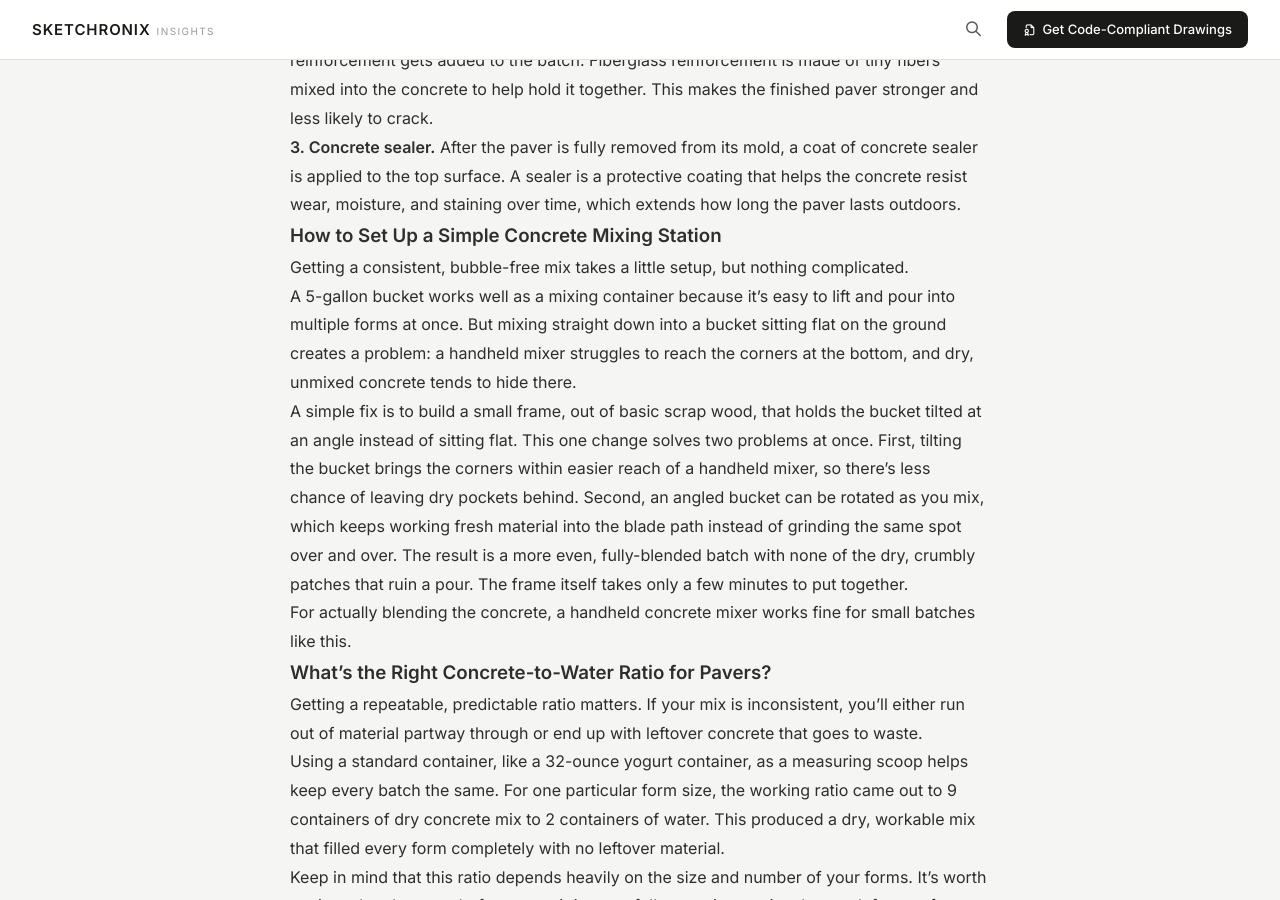
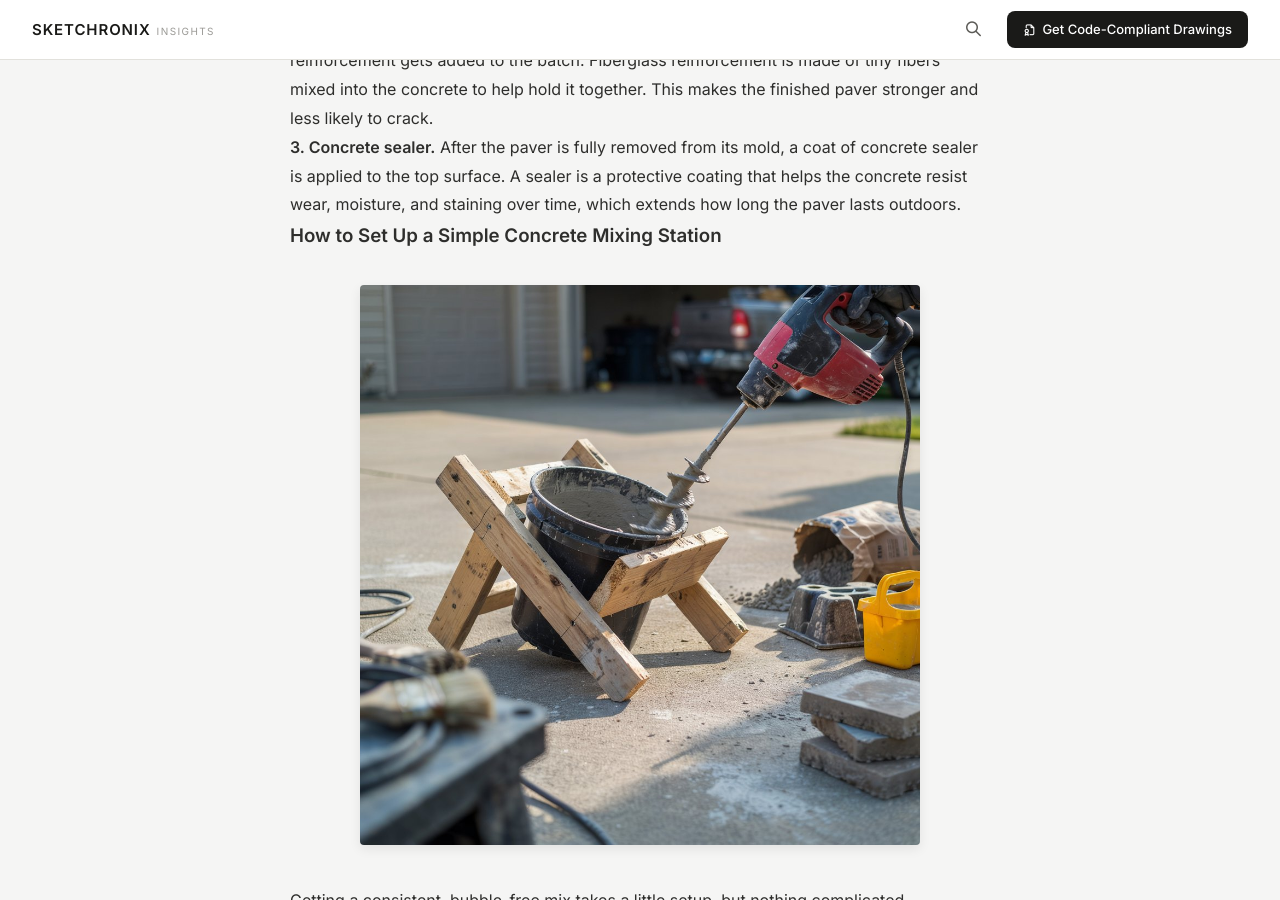
Before and after one commit to sketchronixx/blog, a Jekyll site: the page built from _posts/2026-07-14-diy-stone-look-concrete-pavers.md, in a window 1280 px wide and 900 px high, scrolled down 2237 px. Built offline with Jekyll 4.4.1, drawn with Linux system fonts in a browser that asks for light colours.

Commit message:
Update 2026-07-14-diy-stone-look-concrete-pavers.md

```diff
--- a/_posts/2026-07-14-diy-stone-look-concrete-pavers.md
+++ b/_posts/2026-07-14-diy-stone-look-concrete-pavers.md
@@ -38,7 +38,9 @@ A deluxe paver starts the same way but adds three extra ingredients. Each one im
 **3. Concrete sealer.** After the paver is fully removed from its mold, a coat of concrete sealer is applied to the top surface. A sealer is a protective coating that helps the concrete resist wear, moisture, and staining over time, which extends how long the paver lasts outdoors.
 
 ### How to Set Up a Simple Concrete Mixing Station
-
+<div style="text-align: center; margin: 2rem 0;">
+  <img src="/assets/images/diy-concrete-mixing-station-tilted-5-gallon-bucket.jpg" alt="Deck ledger board flashing and structural framing connection diagram" style="max-width: 80%; height: auto; border-radius: 4px; box-shadow: 0 4px 12px rgba(0,0,0,0.08);">
+</div>
 Getting a consistent, bubble-free mix takes a little setup, but nothing complicated.
 
 A 5-gallon bucket works well as a mixing container because it's easy to lift and pour into multiple forms at once. But mixing straight down into a bucket sitting flat on the ground creates a problem: a handheld mixer struggles to reach the corners at the bottom, and dry, unmixed concrete tends to hide there.
```
